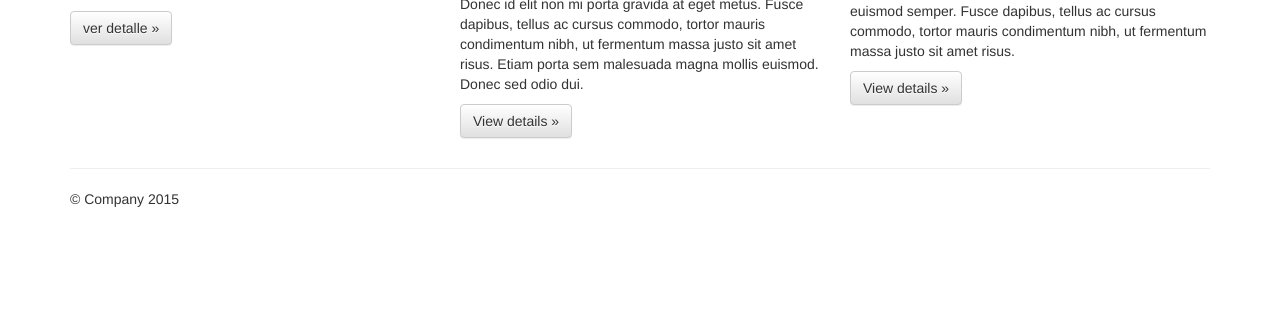
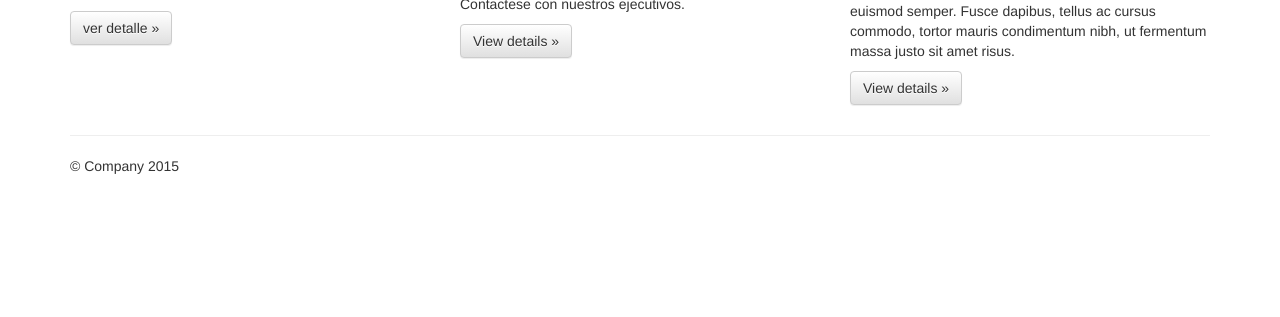
Before and after one commit to xumingo25/CursoGitSantander, a plain HTML site: page index.html in a window 1280 px wide. Shown: the part 483-800 px from the top of the page. Drawn offline with nearby package versions, Linux system fonts and the light colour scheme.

Commit message:
MOD Index funcionalidad 1 descripcion

```diff
--- a/index.html
+++ b/index.html
@@ -71,7 +71,7 @@
         </div>
         <div class="col-md-4">
           <h2>Sea parte de Banco Santander</h2>
-          <p>Donec id elit non mi porta gravida at eget metus. Fusce dapibus, tellus ac cursus commodo, tortor mauris condimentum nibh, ut fermentum massa justo sit amet risus. Etiam porta sem malesuada magna mollis euismod. Donec sed odio dui. </p>
+          <p>Contactese con nuestros ejecutivos. </p>
           <p><a class="btn btn-default" href="#" role="button">View details &raquo;</a></p>
        </div>
         <div class="col-md-4">
```
